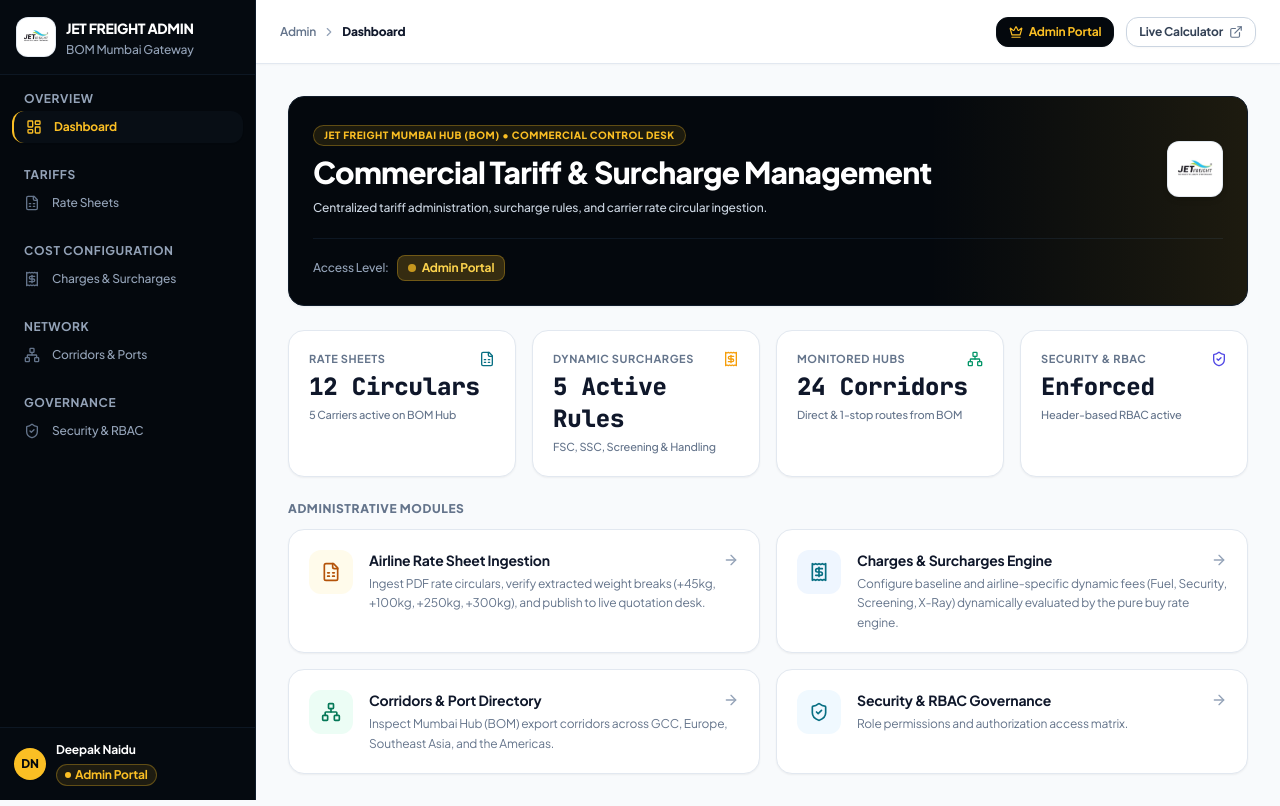
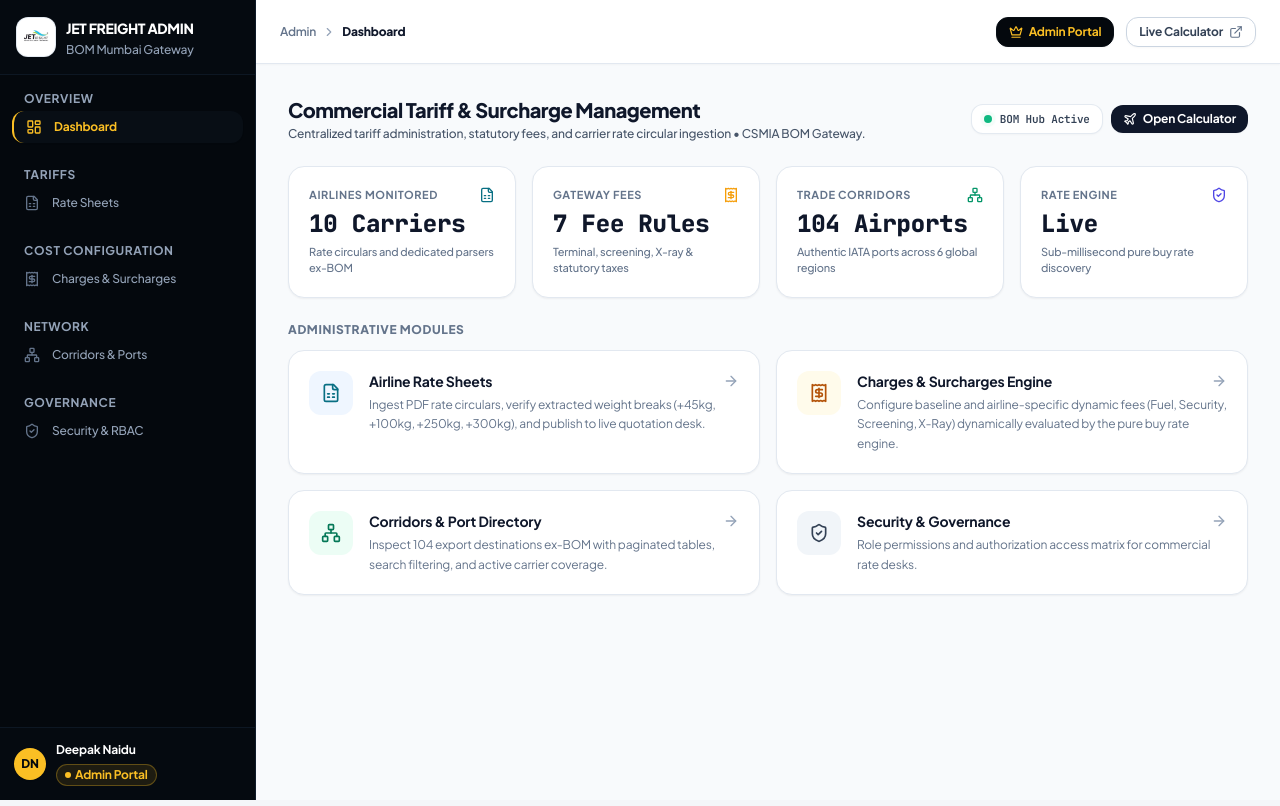
Before and after one commit to DevAI-DeepakJFLL/jfll-air-rate-aggregator, a Next.js app in the folder frontend/: page /admin in a window 1280 px wide. Built offline with nearby package versions, Linux system fonts and the light colour scheme.

Commit message:
refactor(admin): remove access level pill, purge heavy dark container, and align header layout

```diff
--- a/frontend/src/app/admin/page.tsx
+++ b/frontend/src/app/admin/page.tsx
@@ -8,101 +8,99 @@ import {
   Network,
   ShieldCheck,
   ArrowRight,
+  Plane,
 } from "lucide-react";
-import { useAdminRole } from "@/context/AdminRoleContext";
-import { JfllLogo } from "@/components/common/BrandAssets";
 
 export default function AdminDashboardPage() {
-  const { role, isPricingHead } = useAdminRole();
-
   return (
     <div className="space-y-6">
-      {/* Welcome Banner */}
-      <div className="rounded-2xl border border-obsidian-800 bg-obsidian-950 p-6 text-white shadow-card relative overflow-hidden">
-        <div className="absolute right-0 top-0 bottom-0 w-1/3 bg-gradient-to-l from-amber-400/10 to-transparent pointer-events-none" />
-        <div className="flex flex-col sm:flex-row sm:items-center justify-between gap-4 relative z-10">
-          <div className="max-w-2xl space-y-2">
-            <div className="inline-flex items-center gap-1.5 rounded-full bg-amber-400/10 px-2.5 py-0.5 text-[10px] font-extrabold uppercase tracking-wider text-amber-400 border border-amber-400/30">
-              Jet Freight Mumbai Hub (BOM) &bull; Commercial Control Desk
-            </div>
-            <h1 className="text-2xl font-black tracking-tight text-white sm:text-3xl">
-              Commercial Tariff &amp; Surcharge Management
-            </h1>
-            <p className="text-xs text-slate-300 font-medium leading-relaxed">
-              Centralized tariff administration, surcharge rules, and carrier rate circular ingestion.
-            </p>
-          </div>
-          <div className="shrink-0 self-start sm:self-center">
-            <JfllLogo size="lg" variant="badge" className="border-obsidian-700/80 shadow-md bg-white p-1.5" />
-          </div>
+      {/* Page Header */}
+      <div className="flex flex-col sm:flex-row sm:items-center sm:justify-between gap-4">
+        <div>
+          <h1 className="text-xl font-extrabold text-slate-900 tracking-tight">
+            Commercial Tariff &amp; Surcharge Management
+          </h1>
+          <p className="text-xs text-slate-600 font-medium mt-0.5">
+            Centralized tariff administration, statutory fees, and carrier rate circular ingestion &bull; CSMIA BOM Gateway.
+          </p>
         </div>
 
-        {/* Current Access Level Pill */}
-        <div className="mt-5 pt-4 border-t border-obsidian-800/80 flex flex-wrap items-center justify-between gap-3 text-xs">
-          <div className="flex items-center gap-2">
-            <span className="text-slate-400 font-medium">Access Level:</span>
-            <span className="inline-flex items-center gap-1.5 rounded-lg bg-amber-400/20 px-2.5 py-1 font-bold text-amber-300 border border-amber-400/30">
-              <span className="h-2 w-2 rounded-full bg-amber-400 animate-pulse" />
-              Admin Portal
+        {/* Gateway Hub Status Pill */}
+        <div className="flex items-center gap-2 self-start sm:self-center shrink-0">
+          <div className="inline-flex items-center gap-2 px-3 py-1.5 rounded-xl bg-white border border-slate-200/90 shadow-2xs text-xs font-semibold text-slate-700">
+            <span className="relative flex h-2 w-2">
+              <span className="animate-ping absolute inline-flex h-full w-full rounded-full bg-emerald-400 opacity-75" />
+              <span className="relative inline-flex rounded-full h-2 w-2 bg-emerald-500" />
             </span>
+            <span className="font-mono text-[11px]">BOM Hub Active</span>
           </div>
+
+          <Link
+            href="/"
+            target="_blank"
+            rel="noopener noreferrer"
+            className="inline-flex items-center gap-1.5 px-3 py-1.5 rounded-xl bg-slate-900 text-white hover:bg-slate-800 text-xs font-bold shadow-2xs transition-colors cursor-pointer"
+          >
+            <Plane className="h-3.5 w-3.5" />
+            <span>Open Calculator</span>
+          </Link>
         </div>
       </div>
 
-      {/* KPI Cards */}
+      {/* KPI Overview Grid */}
       <div className="grid grid-cols-1 sm:grid-cols-2 lg:grid-cols-4 gap-4">
-        {/* Metric 1 */}
+        {/* Metric 1: Scheduled Airlines */}
         <div className="rounded-2xl border border-slate-200 bg-white p-5 shadow-xs space-y-1">
           <div className="flex items-center justify-between text-[11px] font-bold uppercase tracking-wider text-slate-500">
-            <span>Rate Sheets</span>
+            <span>Airlines Monitored</span>
             <FileSpreadsheet className="h-4 w-4 text-jfll-blue" />
           </div>
-          <div className="text-2xl font-black text-slate-900 font-mono">12 Circulars</div>
+          <div className="text-2xl font-black text-slate-900 font-mono">10 Carriers</div>
           <p className="text-[11px] text-slate-500 font-medium">
-            5 Carriers active on BOM Hub
+            Rate circulars and dedicated parsers ex-BOM
           </p>
         </div>
 
-        {/* Metric 2 */}
+        {/* Metric 2: Gateway Charges */}
         <div className="rounded-2xl border border-slate-200 bg-white p-5 shadow-xs space-y-1">
           <div className="flex items-center justify-between text-[11px] font-bold uppercase tracking-wider text-slate-500">
-            <span>Dynamic Surcharges</span>
+            <span>Gateway Fees</span>
             <Receipt className="h-4 w-4 text-amber-500" />
           </div>
-          <div className="text-2xl font-black text-slate-900 font-mono">5 Active Rules</div>
+          <div className="text-2xl font-black text-slate-900 font-mono">7 Fee Rules</div>
           <p className="text-[11px] text-slate-500 font-medium">
-            FSC, SSC, Screening &amp; Handling
+            Terminal, screening, X-ray &amp; statutory taxes
           </p>
         </div>
 
-        {/* Metric 3 */}
+        {/* Metric 3: Monitored Corridors */}
         <div className="rounded-2xl border border-slate-200 bg-white p-5 shadow-xs space-y-1">
           <div className="flex items-center justify-between text-[11px] font-bold uppercase tracking-wider text-slate-500">
-            <span>Monitored Hubs</span>
+            <span>Trade Corridors</span>
             <Network className="h-4 w-4 text-emerald-600" />
           </div>
-          <div className="text-2xl font-black text-slate-900 font-mono">24 Corridors</div>
+          <div className="text-2xl font-black text-slate-900 font-mono">104 Airports</div>
           <p className="text-[11px] text-slate-500 font-medium">
-            Direct &amp; 1-stop routes from BOM
+            Authentic IATA ports across 6 global regions
           </p>
         </div>
 
-        {/* Metric 4 */}
+        {/* Metric 4: Calculation Engine */}
         <div className="rounded-2xl border border-slate-200 bg-white p-5 shadow-xs space-y-1">
           <div className="flex items-center justify-between text-[11px] font-bold uppercase tracking-wider text-slate-500">
-            <span>Security &amp; RBAC</span>
+            <span>Rate Engine</span>
             <ShieldCheck className="h-4 w-4 text-indigo-600" />
           </div>
-          <div className="text-2xl font-black text-slate-900 font-mono">Enforced</div>
+          <div className="text-2xl font-black text-slate-900 font-mono">Live</div>
           <p className="text-[11px] text-slate-500 font-medium">
-            Header-based RBAC active
+            Sub-millisecond pure buy rate discovery
           </p>
         </div>
       </div>
 
-      {/* Quick Action Navigation Grid */}
-      <div>
-        <h2 className="text-xs font-extrabold uppercase tracking-wider text-slate-500 mb-3">
+      {/* Administrative Modules Grid */}
+      <div className="space-y-3">
+        <h2 className="text-xs font-extrabold uppercase tracking-wider text-slate-500">
           Administrative Modules
         </h2>
 
@@ -110,17 +108,17 @@ export default function AdminDashboardPage() {
           {/* Card 1: Rate Sheets */}
           <Link
             href="/admin/tariffs"
-            className="group rounded-2xl border border-slate-200 bg-white p-5 shadow-xs hover:border-amber-400/50 hover:shadow-card transition-all flex items-start gap-4"
+            className="group rounded-2xl border border-slate-200 bg-white p-5 shadow-xs hover:border-slate-300 hover:shadow-card transition-all flex items-start gap-4 cursor-pointer"
           >
-            <div className="flex h-11 w-11 items-center justify-center rounded-xl bg-amber-50 text-amber-700 group-hover:bg-amber-400 group-hover:text-obsidian-950 transition-colors shrink-0">
+            <div className="flex h-11 w-11 items-center justify-center rounded-xl bg-blue-50 text-jfll-blue group-hover:bg-jfll-blue group-hover:text-white transition-colors shrink-0">
               <FileSpreadsheet className="h-5 w-5" />
             </div>
             <div className="flex-1 min-w-0">
               <div className="flex items-center justify-between">
-                <h3 className="text-sm font-bold text-slate-900 group-hover:text-amber-700 transition-colors">
-                  Airline Rate Sheet Ingestion
+                <h3 className="text-sm font-bold text-slate-900 group-hover:text-jfll-blue transition-colors">
+                  Airline Rate Sheets
                 </h3>
-                <ArrowRight className="h-4 w-4 text-slate-400 group-hover:text-amber-600 group-hover:translate-x-0.5 transition-all" />
+                <ArrowRight className="h-4 w-4 text-slate-400 group-hover:text-jfll-blue group-hover:translate-x-0.5 transition-all" />
               </div>
               <p className="text-xs text-slate-500 mt-1 leading-relaxed">
                 Ingest PDF rate circulars, verify extracted weight breaks (+45kg, +100kg, +250kg, +300kg), and publish to live quotation desk.
@@ -131,17 +129,17 @@ export default function AdminDashboardPage() {
           {/* Card 2: Charges & Surcharges */}
           <Link
             href="/admin/charges"
-            className="group rounded-2xl border border-slate-200 bg-white p-5 shadow-xs hover:border-amber-400/50 hover:shadow-card transition-all flex items-start gap-4"
+            className="group rounded-2xl border border-slate-200 bg-white p-5 shadow-xs hover:border-slate-300 hover:shadow-card transition-all flex items-start gap-4 cursor-pointer"
           >
-            <div className="flex h-11 w-11 items-center justify-center rounded-xl bg-blue-50 text-jfll-blue group-hover:bg-jfll-blue group-hover:text-white transition-colors shrink-0">
+            <div className="flex h-11 w-11 items-center justify-center rounded-xl bg-amber-50 text-amber-700 group-hover:bg-amber-500 group-hover:text-white transition-colors shrink-0">
               <Receipt className="h-5 w-5" />
             </div>
             <div className="flex-1 min-w-0">
               <div className="flex items-center justify-between">
-                <h3 className="text-sm font-bold text-slate-900 group-hover:text-jfll-blue transition-colors">
+                <h3 className="text-sm font-bold text-slate-900 group-hover:text-amber-700 transition-colors">
                   Charges &amp; Surcharges Engine
                 </h3>
-                <ArrowRight className="h-4 w-4 text-slate-400 group-hover:text-jfll-blue group-hover:translate-x-0.5 transition-all" />
+                <ArrowRight className="h-4 w-4 text-slate-400 group-hover:text-amber-600 group-hover:translate-x-0.5 transition-all" />
               </div>
               <p className="text-xs text-slate-500 mt-1 leading-relaxed">
                 Configure baseline and airline-specific dynamic fees (Fuel, Security, Screening, X-Ray) dynamically evaluated by the pure buy rate engine.
@@ -149,10 +147,10 @@ export default function AdminDashboardPage() {
             </div>
           </Link>
 
-          {/* Card 3: Corridors */}
+          {/* Card 3: Corridors & Port Directory */}
           <Link
             href="/admin/corridors"
-            className="group rounded-2xl border border-slate-200 bg-white p-5 shadow-xs hover:border-amber-400/50 hover:shadow-card transition-all flex items-start gap-4"
+            className="group rounded-2xl border border-slate-200 bg-white p-5 shadow-xs hover:border-slate-300 hover:shadow-card transition-all flex items-start gap-4 cursor-pointer"
           >
             <div className="flex h-11 w-11 items-center justify-center rounded-xl bg-emerald-50 text-emerald-700 group-hover:bg-emerald-600 group-hover:text-white transition-colors shrink-0">
               <Network className="h-5 w-5" />
@@ -165,28 +163,28 @@ export default function AdminDashboardPage() {
                 <ArrowRight className="h-4 w-4 text-slate-400 group-hover:text-emerald-600 group-hover:translate-x-0.5 transition-all" />
               </div>
               <p className="text-xs text-slate-500 mt-1 leading-relaxed">
-                Inspect Mumbai Hub (BOM) export corridors across GCC, Europe, Southeast Asia, and the Americas.
+                Inspect 104 export destinations ex-BOM with paginated tables, search filtering, and active carrier coverage.
               </p>
             </div>
           </Link>
 
-          {/* Card 4: Security & RBAC */}
+          {/* Card 4: Security & Governance */}
           <Link
             href="/admin/security"
-            className="group rounded-2xl border border-slate-200 bg-white p-5 shadow-xs hover:border-amber-400/50 hover:shadow-card transition-all flex items-start gap-4"
+            className="group rounded-2xl border border-slate-200 bg-white p-5 shadow-xs hover:border-slate-300 hover:shadow-card transition-all flex items-start gap-4 cursor-pointer"
           >
-            <div className="flex h-11 w-11 items-center justify-center rounded-xl bg-sky-50 text-jfll-blue group-hover:bg-jfll-blue group-hover:text-white transition-colors shrink-0">
+            <div className="flex h-11 w-11 items-center justify-center rounded-xl bg-slate-100 text-slate-700 group-hover:bg-slate-900 group-hover:text-white transition-colors shrink-0">
               <ShieldCheck className="h-5 w-5" />
             </div>
             <div className="flex-1 min-w-0">
               <div className="flex items-center justify-between">
-                <h3 className="text-sm font-bold text-slate-900 group-hover:text-jfll-blue transition-colors">
-                  Security &amp; RBAC Governance
+                <h3 className="text-sm font-bold text-slate-900 group-hover:text-slate-700 transition-colors">
+                  Security &amp; Governance
                 </h3>
-                <ArrowRight className="h-4 w-4 text-slate-400 group-hover:text-jfll-blue group-hover:translate-x-0.5 transition-all" />
+                <ArrowRight className="h-4 w-4 text-slate-400 group-hover:text-slate-700 group-hover:translate-x-0.5 transition-all" />
               </div>
               <p className="text-xs text-slate-500 mt-1 leading-relaxed">
-                Role permissions and authorization access matrix.
+                Role permissions and authorization access matrix for commercial rate desks.
               </p>
             </div>
           </Link>
```
